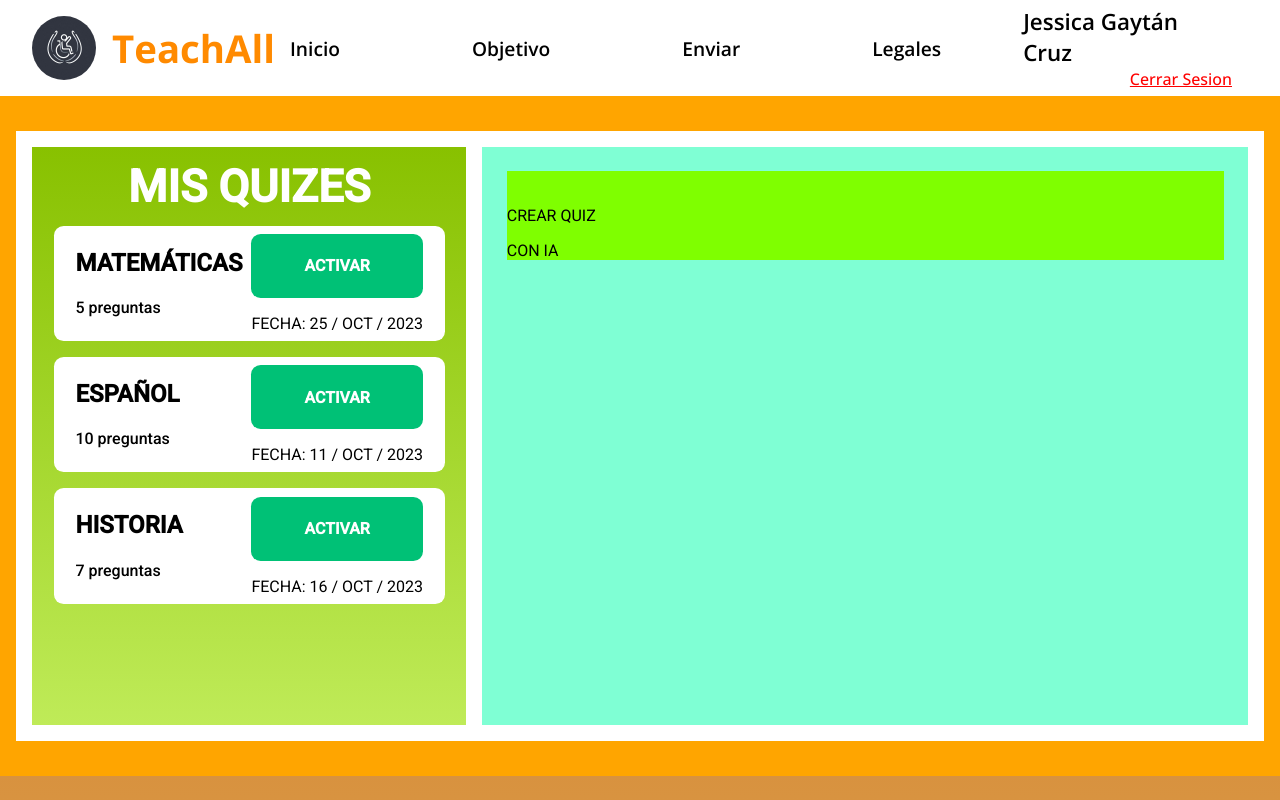
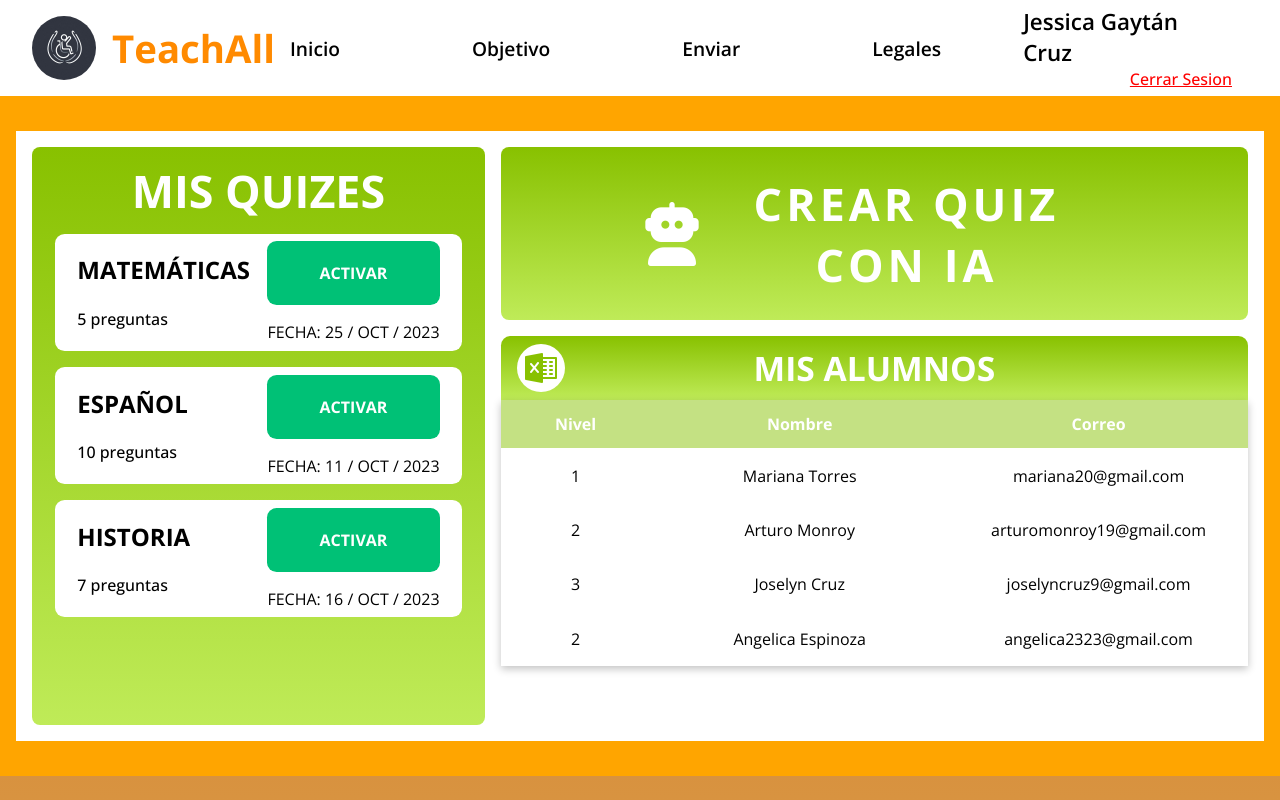
Before and after one commit to Arodiluna/hackaton, an Angular app: page /maestro/dashboard in a window 1280 px wide. Shown: the top 800 px of the page. Built offline with nearby package versions, Linux system fonts and the light colour scheme; grey boxes are pictures that could not be loaded.

Commit message:
Modificada pagina derecha dashboard maestros
Se le modifico del lado derecho el dashboard, crear quiz y la tabla de alumnos, podría quedar pendiente ponerle propiedad hover a las cosas como botones, mejorar la UI

```diff
--- a/src/app/pages/dashboard/dashboard.component.html
+++ b/src/app/pages/dashboard/dashboard.component.html
@@ -44,13 +44,56 @@
 
         <section class="sec-2">
             <div class="bloq-crear">
-                <img src="" alt="">
-                <p>CREAR QUIZ</p>
-                <p>CON IA</p>
+                <img src="/assets/img/dashboard/robot.png" alt="">
+                <div class="bloq-crear-texto">
+                    <p>CREAR QUIZ</p>
+                    <p>CON IA</p>
+                </div>
             </div>
+
             <div class="bloq-alumnos">
+                <div class="encabezado-tabla">
+                    <div class="caja-excel">
+                        <img src="../../../assets/img/dashboard/excel.png" alt="Exportar Excel">
+                    </div>
+                    <div class="caja-titulo">
+                        <h2>MIS ALUMNOS</h2>
+                    </div>
+                    <div>
+                        <!-- Queda pendiente el de busqueda -->
+                    </div>
+                </div>
                 <table>
-
+                    <thead>
+                        <tr>
+                            <th class="col-1">Nivel</th>
+                            <th class="col-2">Nombre</th>
+                            <th class="col-3">Correo</th>
+                        </tr>
+                    </thead>
+                    <tbody>
+                        <tr>
+                            <td>1</td>
+                            <td>Mariana Torres</td>
+                            <td>mariana20@gmail.com</td>
+                        </tr>
+                        <tr>
+                            <td>2</td>
+                            <td>Arturo Monroy</td>
+                            <td>arturomonroy19@gmail.com</td>
+                        </tr>
+                        <tr>
+                            <td>3</td>
+                            <td>Joselyn Cruz</td>
+                            <td>joselyncruz9@gmail.com</td>
+                        </tr>
+                        <tr>
+                            <td>2</td>
+                            <td>Angelica Espinoza</td>
+                            <td>angelica2323@gmail.com</td>
+                        </tr>
+                        <!-- Puedes agregar más filas según sea necesario -->
+                    </tbody>
                 </table>
             </div>
         </section>
--- a/src/app/pages/dashboard/dashboard.component.scss
+++ b/src/app/pages/dashboard/dashboard.component.scss
@@ -4,6 +4,7 @@ main{
     display: flex;
     justify-content: center;
     align-items: center;
+    font-family: 'Open Sans', sans-serif;
 }
 
 .bloq-principal{
@@ -22,7 +23,7 @@ main{
     display: flex;
     flex-direction: column;
     align-items: center;
-
+    border-radius: .5rem;
 }
 
 .sec-1 .titulo-quiz{
@@ -80,10 +81,109 @@ main{
 }
 .sec-2{
     width: 66%;
-    background-color: aquamarine;
-    padding: 2%;
 }
 
 .bloq-crear{
-    background-color: chartreuse;
+    height: 30%;
+    background: linear-gradient(to bottom, #88C100, #bfeb58);
+    display: flex;
+    justify-content: center;
+    align-items: center;
+    border-radius: .5rem;
 }
+
+.bloq-crear img{
+    width: 4rem;
+    height: 4rem;
+}
+
+.bloq-crear-texto{
+    text-align: center;
+    width: 50%;
+    font-size: 2.8rem;
+    color: white;
+    font-weight: 700;
+    letter-spacing: .25rem;
+    padding: 1rem;
+}
+
+.bloq-crear-texto p{
+    margin: 0;
+}
+
+.encabezado-tabla{
+    display: flex;
+    justify-content: space-between;
+    align-items: center;
+    background: linear-gradient(to bottom, #88C100, #bfeb58);
+    text-align: center;
+    margin-top: 1rem;
+    margin-bottom: 0;
+    height: 4rem;
+    border-radius: 0.6rem 0.6rem 0 0;
+
+}
+
+.encabezado-tabla h2{
+    margin: 0;
+}
+
+.caja-excel{
+    width: 3rem;
+    height: 3rem;
+    border-radius: 50%;
+    background-color: white;
+    margin-left: 1rem;
+    display: flex;
+    justify-content: center;
+    align-items: center;
+}
+
+.caja-excel img{
+    width: 2rem;
+    height: 2rem;
+
+}
+
+.caja-titulo{
+    font-size: 1.4rem;
+    margin-right: 4rem;
+    color: white;
+}
+
+
+
+table{
+    margin-top: 0;
+    width: 100%;
+    border-collapse: collapse;
+    box-shadow: rgba(0, 0, 0, 0.24) 0px 3px 8px;
+}
+
+tbody, td, tr{
+    text-align: center;
+}
+
+thead{
+    height: 3rem;
+    background-color: #87c1007c;
+    color: white;
+}
+
+.col-1{
+    width: 20%;
+}
+
+.col-2{
+    width: 40%;
+}
+
+.col-3{
+    width: 40%;
+}
+
+tbody{
+    height: 13.6rem;
+    background-color: white;
+
+}
```
Also changed, not shown: src/assets/img/dashboard/excel.png (added), src/assets/img/dashboard/robot.png (added).
